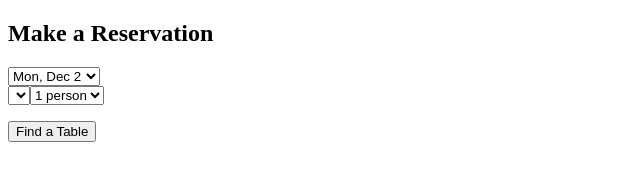
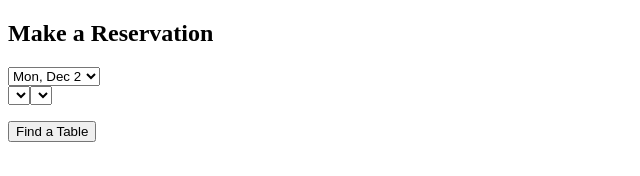
Before and after one commit to yumnoms/reservations-service, a React app: page / in a window 1280 px wide. Shown: the top 176 px of the page, without its empty margins (0-640 px from the left). Built offline with nearby package versions, Linux system fonts and the light colour scheme; no server answers.

Commit message:
Implement people selection component

```diff
--- a/client/PeopleSelection.jsx
+++ b/client/PeopleSelection.jsx
@@ -1,22 +1,21 @@
 import React from 'react';
 
 class PeopleSelection extends React.Component {
-  constructor(props) {
-    super(props);
-
-    this.state = {};
+  createSelections() {
+    const { min, max } = this.props;
+    const children = [];
+    for (let i = min; i <= max; i += 1) {
+      if (i === 1) children.push(<option value={i}>{i} person</option>);
+      else children.push(<option value={i}>{i} people</option>);
+    }
+    return children;
   }
 
   render() {
     return (
       <span>
         <select name="people" id="PeopleSelect">
-          <option value="1">1 person</option>
-          <option value="2">2 people</option>
-          <option value="3">3 people</option>
-          <option value="4">4 people</option>
-          <option value="5">5 people</option>
-          <option value="6">6 people</option>
+          {this.createSelections()}
         </select>
       </span>
     );
```
